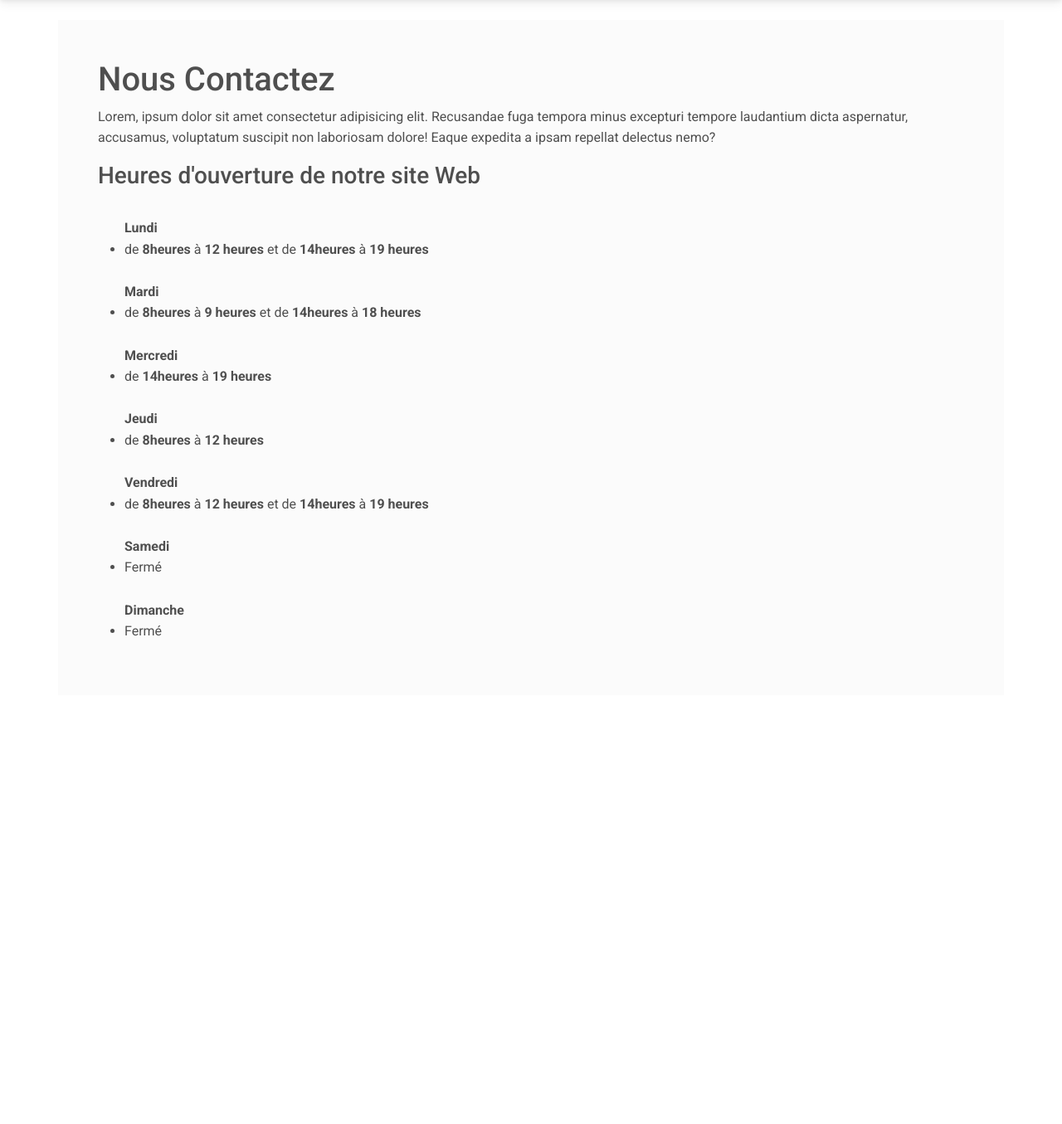
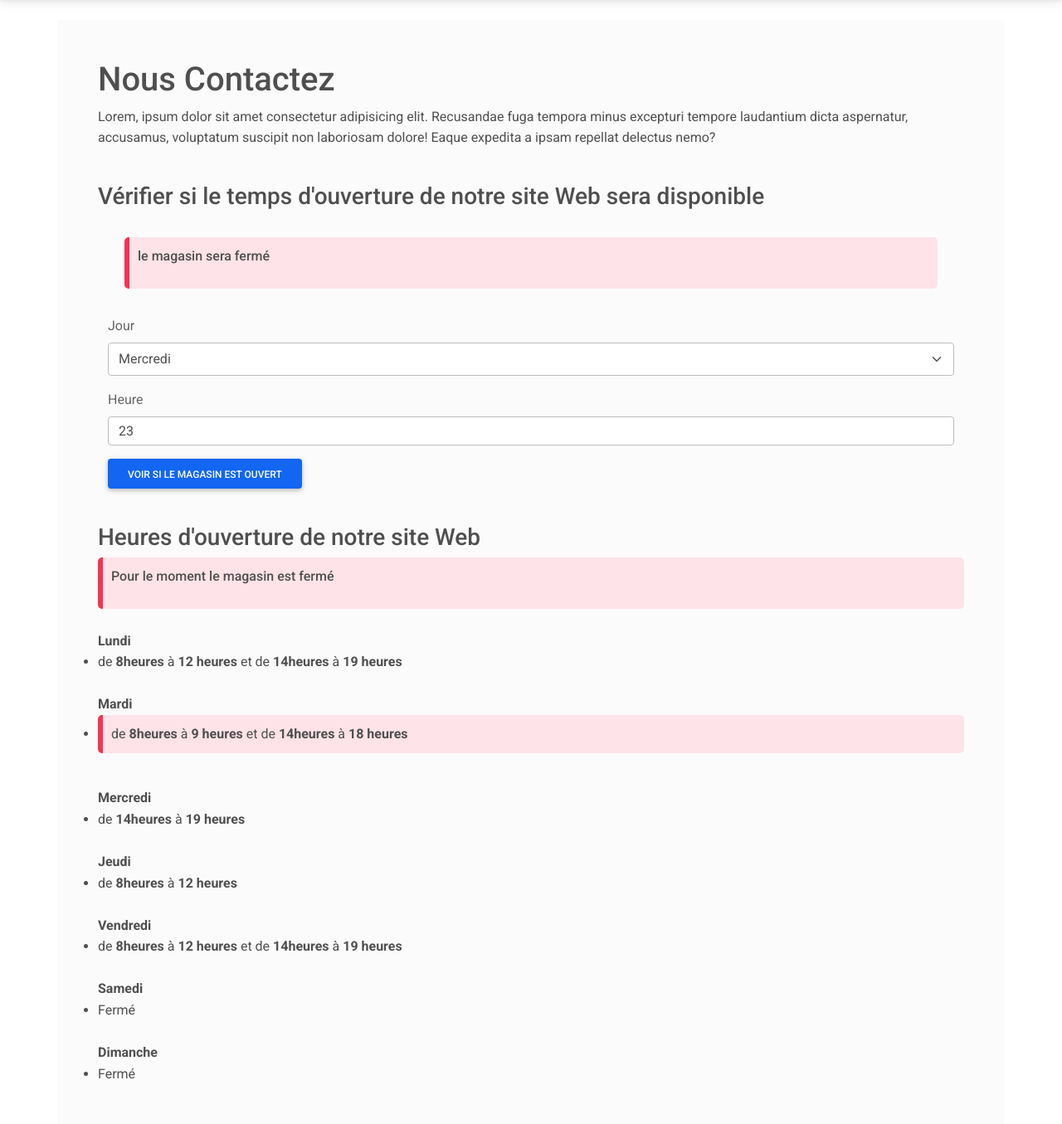
Before and after one commit to jesusestime/Pega, a PHP site: page /contact.php in a window 1280 px wide. Shown: the part 59-1414 px from the top of the page at 83% size. Before the commit the page ends 826 px from the top, so only its background shows below. Run offline with PHP 8.4, Linux system fonts and the light colour scheme.

Commit message:
some update

```diff
--- a/templates/contact.php
+++ b/templates/contact.php
@@ -3,16 +3,81 @@
 $title="Nous contactez";
 require 'header.php';
 require_once 'function.php';
+//this is for htmlcren(array $crene):string
+date_default_timezone_set("Africa/Bujumbura");
+$jour=(int)date("N");
+$couleur="note note-danger";
+//this is for function in_creneaux(int $heure,array $crene):bool
+$heure=(int)date("G");
+$creneaux_today=CREN[$jour-1];
+$ouverture=in_creneaux($heure,$creneaux_today);
+//this is for to verify if si la magasin est ouvert ou fermé formulaire
+$jour1=(int)($_GET["jour"] ?? date("N"));
+$heure1=(int)($_GET["heure"] ?? (int)date("G"));
+$creneaux_verification=CREN[$jour1];
+$verification=in_creneaux($heure1,$creneaux_verification);
 ?>
 
 <main class="container bg-light p-5">
 <h1>Nous Contactez</h1>
 <p>Lorem, ipsum dolor sit amet consectetur adipisicing elit. Recusandae fuga tempora minus excepturi tempore laudantium dicta aspernatur, accusamus, voluptatum suscipit non laboriosam dolore! Eaque expedita a ipsam repellat delectus nemo?</p>
+
+<br>
+<h3>Vérifier si le temps d'ouverture de notre site Web sera disponible</h3>
+<div class="conatiner m-3 p-3">
+<?php if($verification==true) :$couleur="note note-success"?>
+<div class="note note-success">
+  <p> Le magasin sera ouvert</p>
+</div>
+<?php else : ?>
+<div class="note note-danger">
+  <p>le magasin sera fermé</p>
+</div>
+<?php endif ?>
+</div>
+<form action="" method="GET" class="container mb-3">
+<div class="mb-3">
+   <label for="" class="form-label ">Jour</label>
+   <select  class="form-select" name="jour" id="jour">
+     <?php foreach(JOURS as $i=>$j) :?>
+     <option value="<?=$i?>" <?=select($jour1,$i)?>><?=$j?></option>
+     <?php endforeach ?>
+   </select>
+ </div>
+
+<div class="mb-3">
+   <label for="" class="form-label">Heure</label>
+   <input type="number" class="form-control" name="heure" value="<?=$heure1?>">
+ </div>
+ <button  class="btn btn-primary" type="submit">Voir si le magasin est ouvert</button>
+</form>
+
+
+
+<br class="mt-3">
 <h3>Heures d'ouverture de notre site Web</h3>
-<ul>
+<?php if($ouverture==true) :$couleur="note note-success"?>
+<div class="note note-success">
+  <p>Pour le moment le magasin est ouvert</p>
+</div>
+<?php else : ?>
+<div class="note note-danger">
+  <p>Pour le moment le magasin est fermé</p>
+</div>
+<?php endif ?>
+
+<ul class="m-0 p-0">
     <strong><?php foreach (JOURS as $i=>$j){ echo '<br>'.JOURS[$i].'<br> '?></strong>
    <li>
-     <?=htmlcren(CREN[$i]);?>
+     <?php if(($i+1)==$jour){
+
+       $htmlcren=htmlcren(CREN[$i]);
+       echo
+      '<p class= "'.$couleur.'">'.$htmlcren.'</p>';
+     }
+     else{
+        echo htmlcren(CREN[$i]);
+     };?>
    </li>
    <strong><?php } ?></strong>
  </ul>
--- a/templates/function.php
+++ b/templates/function.php
@@ -11,7 +11,16 @@ define("CREN",
     [],
 ]);
 
+function select(int $jour,int $crene):string{
 
+        if($jour==$crene){
+            $attributes=' '.'selected';
+        }
+        else{
+            $attributes='';
+        }
+    return $attributes;
+}
 function htmlcren(array $crene):string{
     if(empty($crene)){
         return 'Fermé';
@@ -24,3 +33,14 @@ function htmlcren(array $crene):string{
     return $solution;
 
 }
+function in_creneaux(int $heure,array $crene):bool{
+    foreach($crene as $cr){
+        $start=$cr[0];
+        $finished = $cr[1];
+        if($start<=$heure && $heure <$finished){
+            return true;
+        }
+
+    }
+    return false;
+}
```
